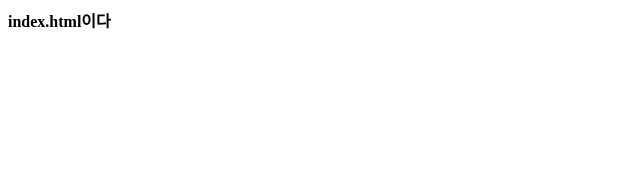
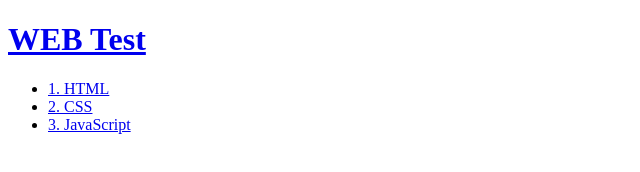
Before and after one commit to otr1069/otr_security, a plain HTML site: page index.html in a window 1280 px wide. Shown: the whole page, without its empty margins (0-640 px from the left). Drawn offline with Linux system fonts and the light colour scheme.

Commit message:
Update index.html

```diff
--- a/index.html
+++ b/index.html
@@ -1,11 +1,16 @@
-<!DOCTYPE html>
+<!doctype html>
 <html>
   <head>
-    <title>index.html></title>
-    <meta charset="utf-8"
+    <title>TEST</title>
+    <meta charset="utf-8">
   </head>
 
   <body>
-    <strong>index.html이다</strong>
+    <h1><a href="index.html">WEB Test</a></h1>
+    <ul>
+      <li><a href="Test01.html" target="_blank">1. HTML</a></li>
+      <li><a href="Test02.html" target="_blank">2. CSS</a></li>
+      <li><a href="Test03.html" target="_blank">3. JavaScript</a></li>
+    </ul>
   </body>
 </html>
```
